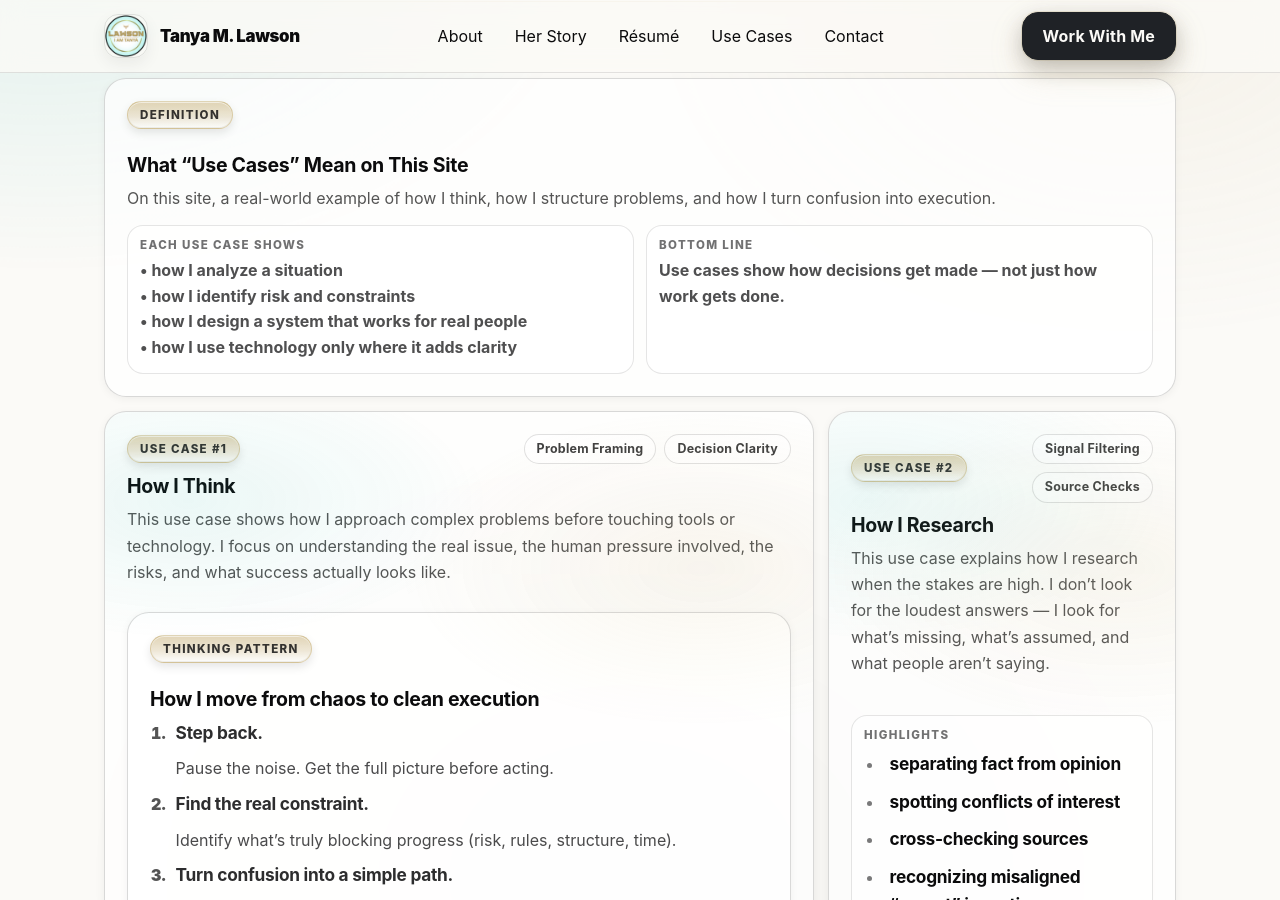
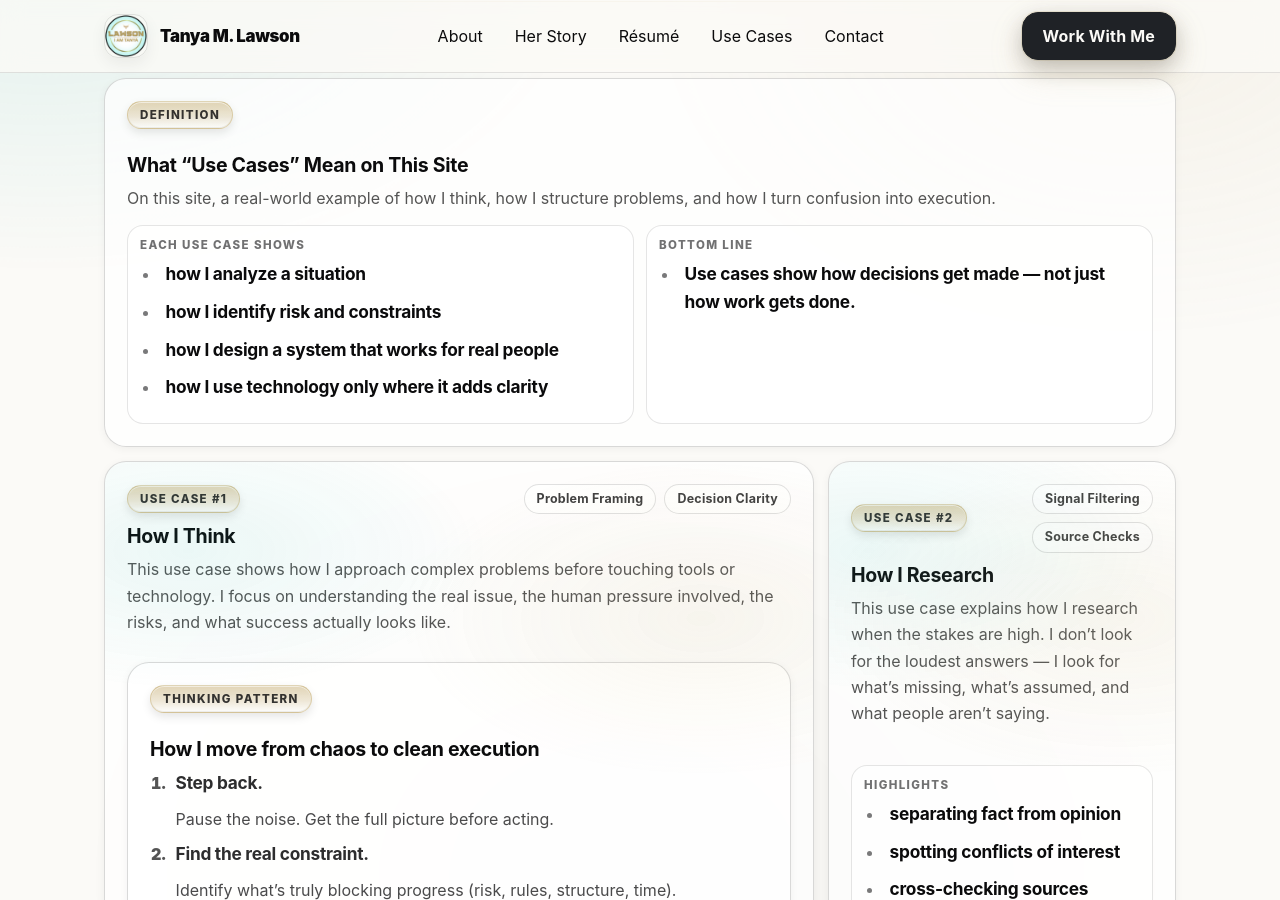
Before and after one commit to TanyaWBM1/TanyaLawson, a Jekyll site: the page built from use-cases/index.html, in a window 1280 px wide and 900 px high, scrolled down 443 px. Built offline with Jekyll 4.4.1, drawn with Linux system fonts in a browser that asks for light colours.

Commit message:
Update index.html

```diff
--- a/use-cases/index.html
+++ b/use-cases/index.html
@@ -43,18 +43,18 @@ show_ticker: true
       <div class="usecase-details" style="margin-top: 14px;">
         <div class="usecase-col">
           <div class="usecase-k">Each use case shows</div>
-          <div class="usecase-v">
-            • how I analyze a situation<br>
-            • how I identify risk and constraints<br>
-            • how I design a system that works for real people<br>
-            • how I use technology only where it adds clarity
-          </div>
+          <ul class="uc-list">
+          <li><strong>how I analyze a situation</strong></li>
+          <li><strong>how I identify risk and constraints</strong></li>
+          <li><strong>how I design a system that works for real people</strong></li>
+          <li><strong>how I use technology only where it adds clarity</strong></li>
+          </ul>
         </div>
         <div class="usecase-col">
           <div class="usecase-k">Bottom line</div>
-          <div class="usecase-v">
-            Use cases show how decisions get made — not just how work gets done.
-          </div>
+          <ul class="uc-list">
+          <li><strong>Use cases show how decisions get made — not just how work gets done.</strong></li>
+          </ul>
         </div>
       </div>
     </article>
@@ -117,9 +117,9 @@ show_ticker: true
           </div>
           <div class="usecase-col">
             <div class="usecase-k">Why it matters</div>
-            <div class="usecase-v">
-              This establishes me as strategic — not reactive — in high-stakes environments.
-            </div>
+            <ul class="uc-list">
+            <li><strong>This establishes me as strategic — not reactive — in high-stakes environments.</strong></li>
+            </ul>
           </div>
         </div>
 
```
